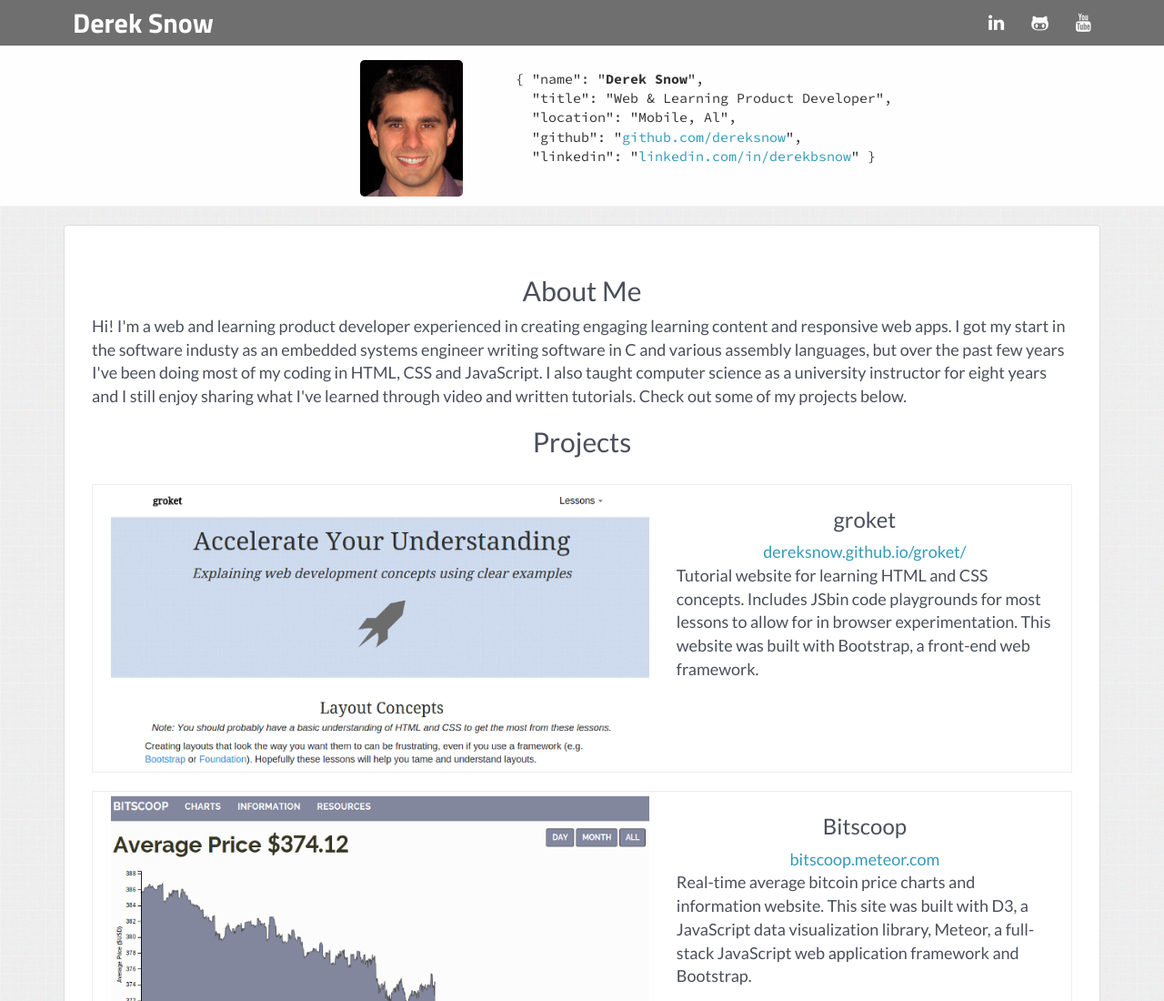
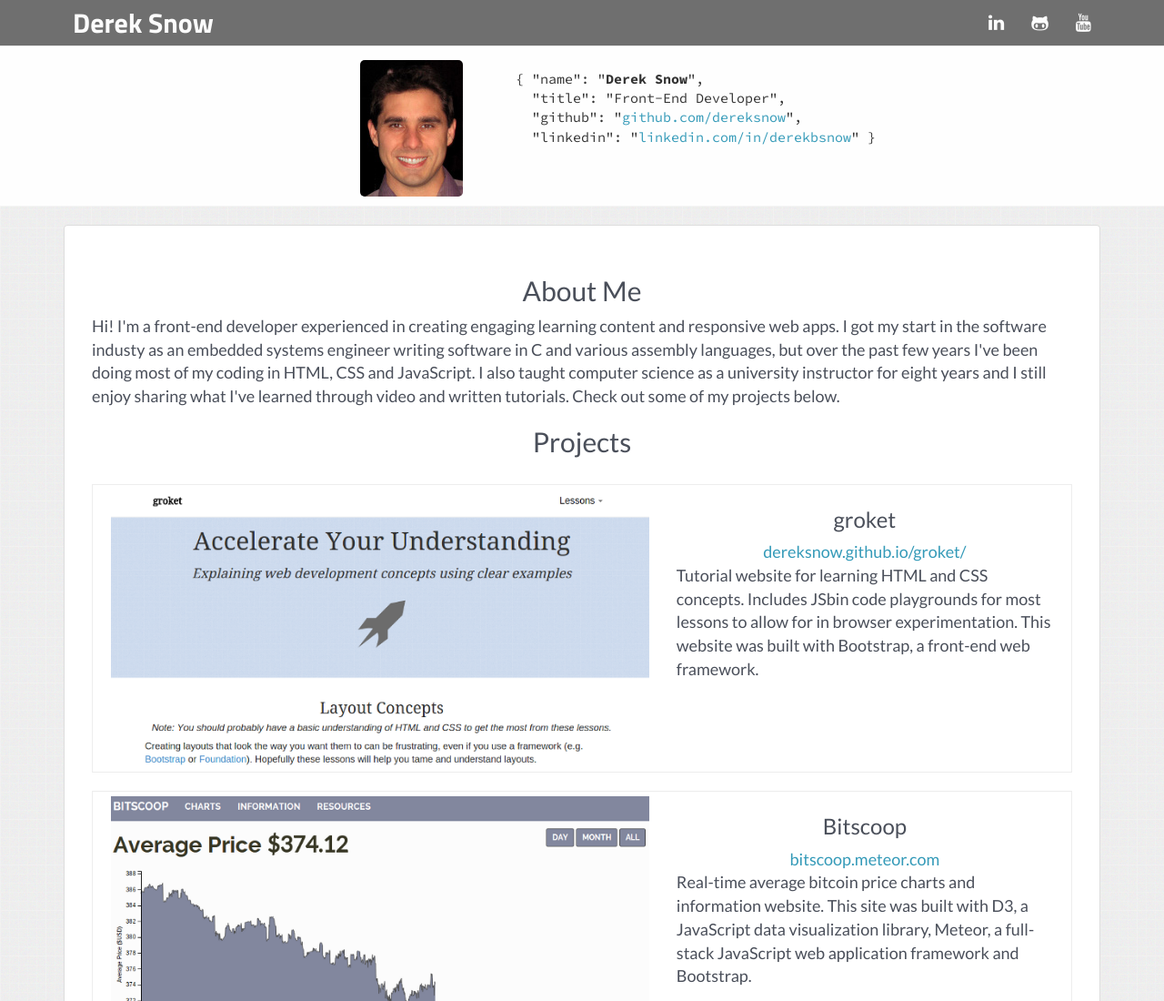
Before and after one commit to dereksnow/old-portfolio, a plain HTML site: page index.html in a window 1280 px wide. Shown: the top 1100 px of the page at 91% size. Drawn offline with nearby package versions, Linux system fonts and the light colour scheme.

Commit message:
Front-End Dev emphasis

```diff
--- a/index.html
+++ b/index.html
@@ -12,7 +12,7 @@
   <meta charset="utf-8">
   <meta http-equiv="X-UA-Compatible" content="IE=edge">
 
-  <title>Derek Snow | Web and Learning Product Developer</title>
+  <title>Derek Snow | Front-End Developer</title>
   <meta name="viewport" content="width=device-width, initial-scale=1">
   <link rel="shortcut icon" href="favicon.ico?v=2" type="image/x-icon">
   <link rel="icon" href="favicon.ico?v=2" type="image/x-icon">
@@ -72,18 +72,17 @@
     <div class="container">
       <div class="row">
         <div class=
-        "col-md-2 col-md-offset-3 col-xs-3 fadeInDownBig animated text-center
+        "col-md-2 col-md-offset-3 col-xs-3 text-center
 	profile-img-col">
         <img class="center-block profile-img img-responsive" src=
         "img/profile.jpg" alt="Derek Snow">
         </div>
 
 
-        <div class="col-md-5 col-xs-9 fadeInUpBig animated">
+        <div class="col-md-5 col-xs-9">
           <pre class="profile-brief">
 { "name": "<strong>Derek Snow</strong>",
-  "title": "Web & Learning Product Developer",
-  "location": "Mobile, Al",
+  "title": "Front-End Developer",
   "github": "<a href="http://github.com/dereksnow">github.com/dereksnow</a>",
   "linkedin": "<a href=
 "https://linkedin.com/in/derekbsnow">linkedin.com/in/derekbsnow</a>" }
@@ -103,7 +102,7 @@
           <h2 class="text-center">About Me</h2>
 
 
-          <p>Hi! I'm a web and learning product developer experienced in
+          <p>Hi! I'm a front-end developer experienced in
 	  creating engaging learning content and responsive
           web apps. I got my start in the software industy as an embedded
           systems engineer writing software in C and various assembly
```
